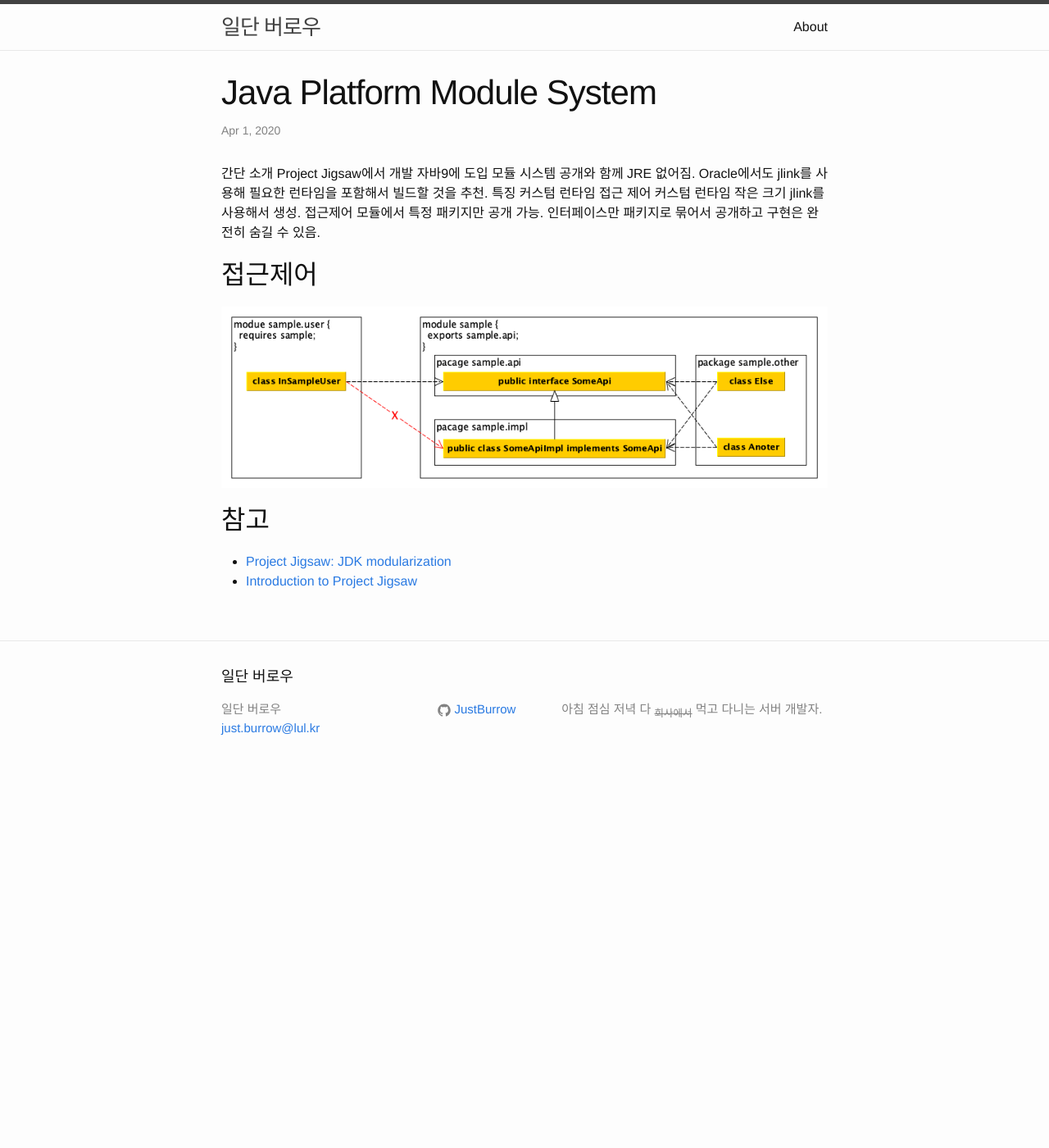
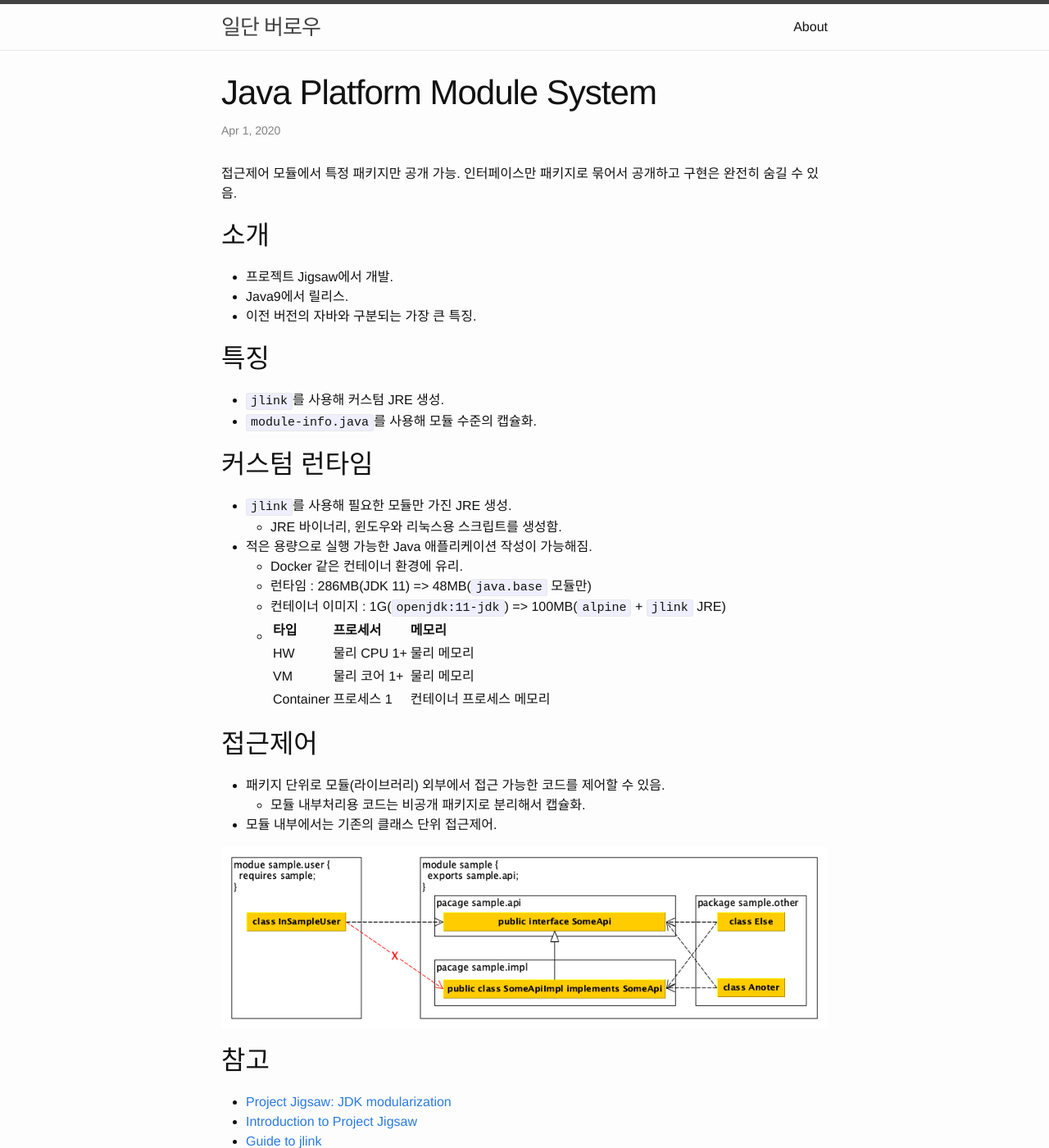
Before and after one commit to JustBurrow/JustBurrow.github.io, a Jekyll site: the page built from _posts/2020-04-01-java-platform-module-system.markdown, in a window 1280 px wide and 1400 px high. Shown: the whole window at 82% size. Built offline with Jekyll 4.4.1, drawn with Linux system fonts in a browser that asks for light colours; some of the changed text lies outside the part shown.

Commit message:
UPDATE : 내용 추가.

```diff
--- a/_posts/2020-04-01-java-platform-module-system.markdown
+++ b/_posts/2020-04-01-java-platform-module-system.markdown
@@ -4,21 +4,40 @@ layout: post
 tag: [java, jigsaw, jpms]
 ---
 
-간단 소개
-  Project Jigsaw에서 개발 자바9에 도입
-  모듈 시스템 공개와 함께 JRE 없어짐.
-    Oracle에서도 jlink를 사용해 필요한 런타임을 포함해서 빌드할 것을 추천.
-특징
-  커스텀 런타임
-  접근 제어
-커스텀 런타임
-  작은 크기
-  jlink를 사용해서 생성.
 접근제어
   모듈에서 특정 패키지만 공개 가능.
   인터페이스만 패키지로 묶어서 공개하고 구현은 완전히 숨길 수 있음.
 
+## 소개
+
+- 프로젝트 Jigsaw에서 개발.
+- Java9에서 릴리스.
+- 이전 버전의 자바와 구분되는 가장 큰 특징.
+
+## 특징
+
+- `jlink`를 사용해 커스텀 JRE 생성.
+- `module-info.java`를 사용해 모듈 수준의 캡슐화.
+
+## 커스텀 런타임
+
+- `jlink`를 사용해 필요한 모듈만 가진 JRE 생성.
+  - JRE 바이너리, 윈도우와 리눅스용 스크립트를 생성함.
+- 적은 용량으로 실행 가능한 Java 애플리케이션 작성이 가능해짐.
+  - Docker 같은 컨테이너 환경에 유리.
+  - 런타임 : 286MB(JDK 11) => 48MB(`java.base` 모듈만)
+  - 컨테이너 이미지 : 1G(`openjdk:11-jdk`) => 100MB(`alpine` + `jlink` JRE)
+  - |타입|프로세서|메모리|
+    |---|----|------|
+    |HW|물리 CPU 1+|물리 메모리|
+    |VM|물리 코어 1+|물리 메모리|
+    |Container|프로세스 1|컨테이너 프로세스 메모리|
+
 ## 접근제어
+
+- 패키지 단위로 모듈(라이브러리) 외부에서 접근 가능한 코드를 제어할 수 있음.
+  - 모듈 내부처리용 코드는 비공개 패키지로 분리해서 캡슐화.
+- 모듈 내부에서는 기존의 클래스 단위 접근제어.
 
 ![sample 모듈]({{ base.url }}/assets/java-platform-module-system/sample-module.png)
 
@@ -26,3 +45,6 @@ tag: [java, jigsaw, jpms]
 
 - [Project Jigsaw: JDK modularization](http://openjdk.java.net/projects/jigsaw/doc/jdk-modularization.html)
 - [Introduction to Project Jigsaw](https://www.baeldung.com/project-jigsaw-java-modularity)
+- [Guide to jlink](https://www.baeldung.com/jlink)
+- [OpenJDK11のdokcerイメージ(1GB)が大きいのでalpine linux+ jlinkで小さいイメージ(85MB)を作成する](https://qiita.com/h-r-k-matsumoto/items/294eeb838cfd062d75b6)
+  - [How to create a small docker image of openjdk 11(ea) application ( 1GB→85MB )](https://qiita.com/h-r-k-matsumoto/items/1725fc587ce127671560)
```
